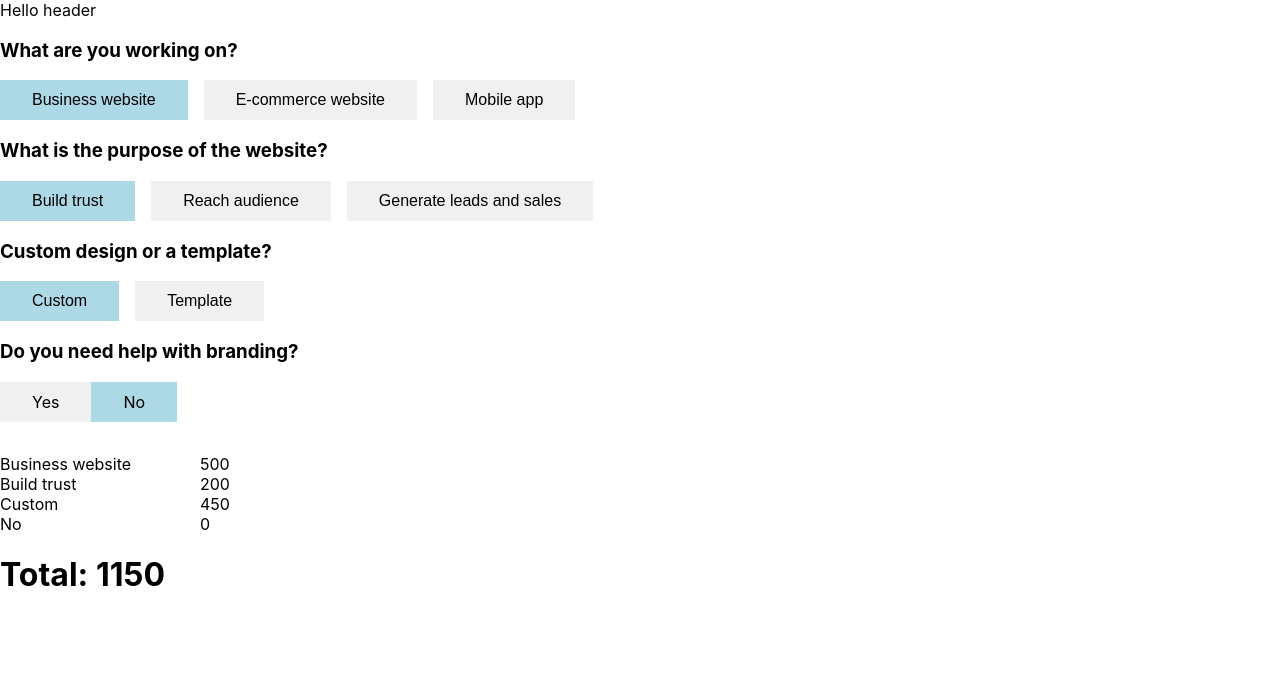
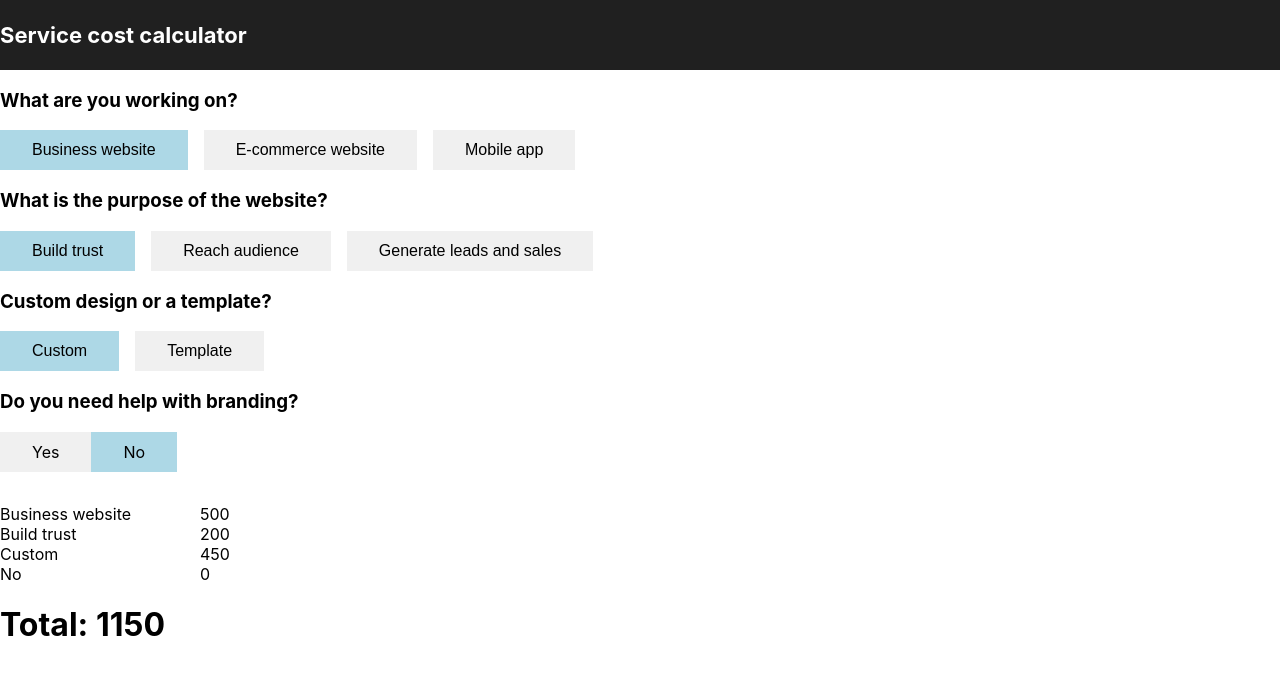
Before and after one commit to asnbkk/cost-calculator, a React (Create React App) app: page / in a window 1280 px wide. Shown: the top 674 px of the page. Built offline with nearby package versions, Linux system fonts and the light colour scheme.

Commit message:
header style

```diff
--- a/src/components/Header/Header.js
+++ b/src/components/Header/Header.js
@@ -1,7 +1,8 @@
 import React from 'react';
+import { HeaderStyle } from './HeaderStyle';
 
 const Header = () => {
-  return <div>Hello header</div>;
+  return <HeaderStyle>Service cost calculator</HeaderStyle>;
 };
 
 export default Header;
--- /dev/null
+++ b/src/components/Header/HeaderStyle.js
@@ -0,0 +1,12 @@
+import styled from 'styled-components';
+
+export const HeaderStyle = styled.div`
+  height: 70px;
+  display: grid;
+  align-items: center;
+  font-size: 22px;
+  font-weight: bold;
+  background-color: #202020;
+  color: white;
+  line-height: 30px;
+`;
```
